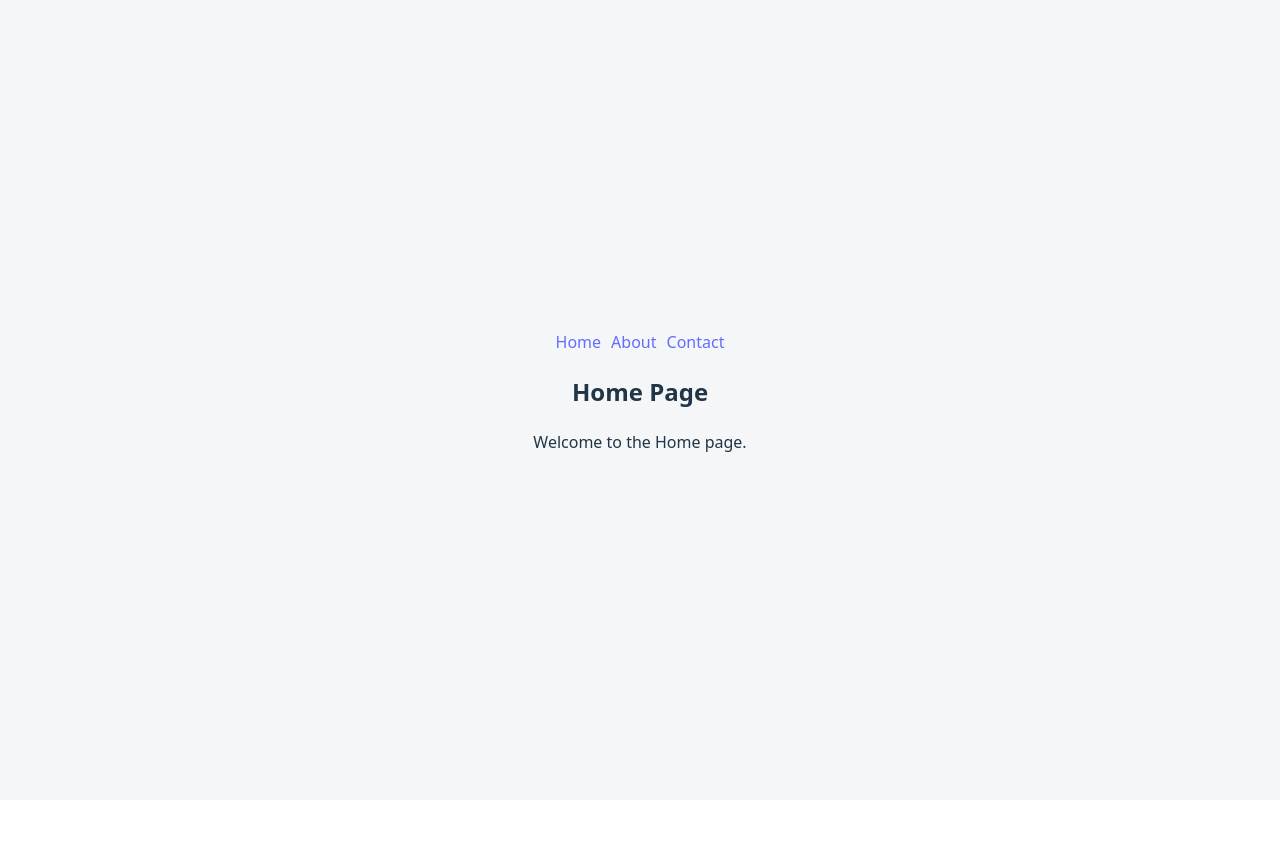
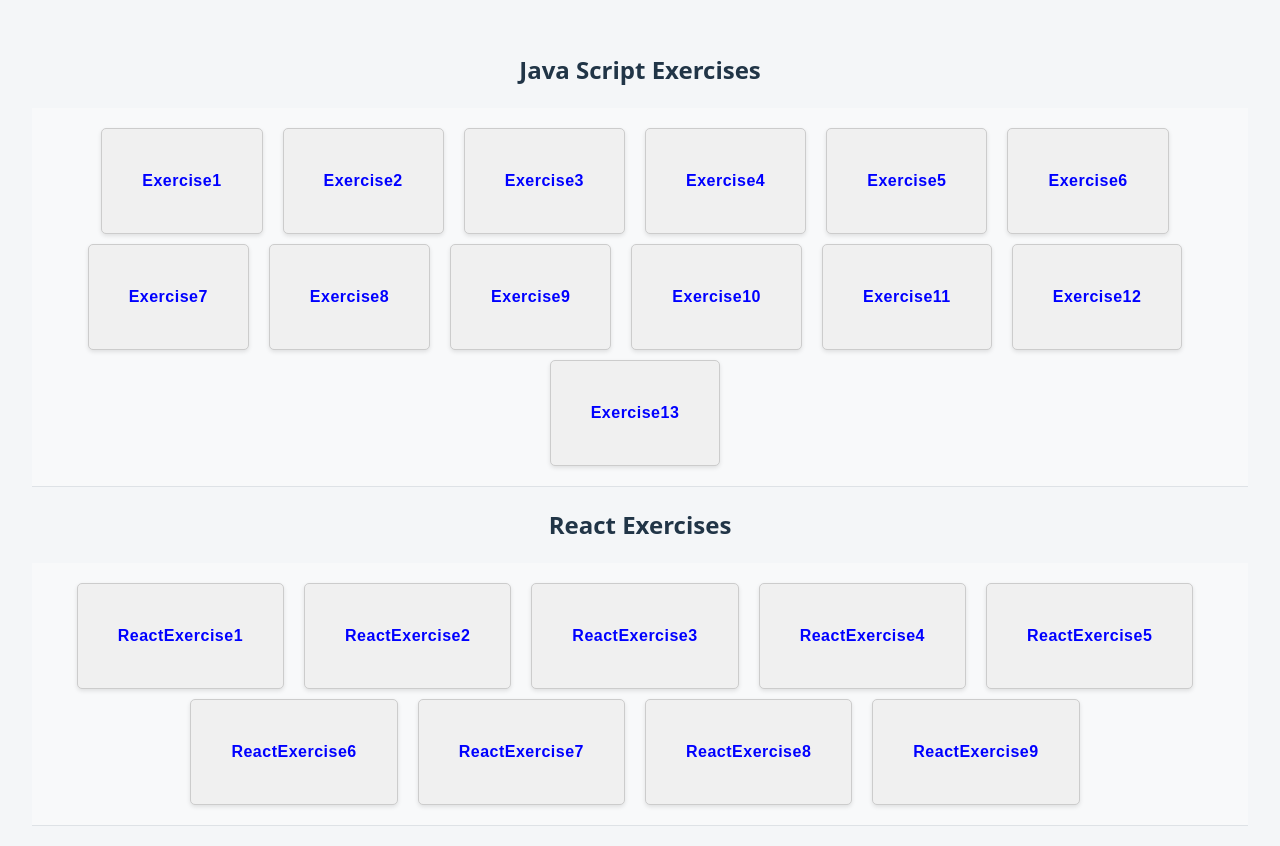
Before and after one commit to kuldeeepkumar/Training, a React (Vite) app: page / in a window 1280 px wide. Shown: the top 846 px of the page. Before the commit the page ends 800 px from the top, so only its background shows below. Built offline with nearby package versions, Linux system fonts and the light colour scheme.

Commit message:
home page expriment is done by using react router dom and exercise 9 is done for userReducer hook in react

```diff
--- a/src/App.jsx
+++ b/src/App.jsx
@@ -1,54 +1,146 @@
+import "./App.css";
+import Exercise1 from "./exercises/exercise1/Exercise1";
+import Exercise2 from "./exercises/exercise2/Exercise2";
+import Exercise3 from "./exercises/exercise3/Exercise3";
+import Exercise4 from "./exercises/exercise4/Exercise4";
+import Exercise5 from "./exercises/exercise5/Exercise5";
+import Exercise6 from "./exercises/exercise6/Exercise6";
+import Exercise7 from "./exercises/exercise7/Exercise7";
+import Exercise8 from "./exercises/exercise8/Exercise8";
+import Exercise9 from "./exercises/exercise9/Exercise9";
+import Exercise10 from "./exercises/exercise10/Exercise10";
+import Exercise11 from "./exercises/exercise11/Exercise11";
+import Exercise12 from "./exercises/exercise12/Exercise12";
+import Exercise13 from "./exercises/exercise13/Exercise13";
+import TodoApp from "./exercises/experiments/TodoApp";
+import ReactExercise1 from "./reactExercises/exercise1/ReactExercise1";
+import ReactExercise2 from "./reactExercises/exercise2/ReactExercise2";
+import ReactExercise3 from "./reactExercises/exercise3/ReactExercise3";
+import ReactExercise4 from "./reactExercises/exercise4/ReactExercise4";
+import ReactExercise5 from "./reactExercises/exercise5/ReactExercise5";
+import ReactExercise6 from "./reactExercises/exercise6/ReactExercise6";
+import ReactExercise7 from "./reactExercises/exercise7/ReactExercise7";
+import ReactExercise8 from "./reactExercises/exercise8/ReactExercise8";
+import ReactExercise9 from "./reactExercises/exercise9/ReactExercise9";
+import { Route, Routes } from "react-router-dom";
+import HomePage from "./HomePage";
+function App() {
+  const javaScriptExercisesData = [
+    {
+      routesName: "/",
+      component: <HomePage />,
+    },
+    {
+      routesName: "Exercise1",
+      component: <Exercise1 />,
+    },
+    {
+      routesName: "Exercise2",
+      component: <Exercise2 />,
+    },
+    {
+      routesName: "Exercise3",
+      component: <Exercise3 />,
+    },
+    {
+      routesName: "Exercise4",
+      component: <Exercise4 />,
+    },
+    {
+      routesName: "Exercise5",
+      component: <Exercise5 />,
+    },
+    {
+      routesName: "Exercise6",
+      component: <Exercise6 />,
+    },
+    {
+      routesName: "Exercise7",
+      component: <Exercise7 />,
+    },
+    {
+      routesName: "Exercise8",
+      component: <Exercise8 />,
+    },
+    {
+      routesName: "Exercise9",
+      component: <Exercise9 />,
+    },
+    {
+      routesName: "Exercise10",
+      component: <Exercise10 />,
+    },
+    {
+      routesName: "Exercise11",
+      component: <Exercise11 />,
+    },
+    {
+      routesName: "Exercise12",
+      component: <Exercise12 />,
+    },
+    {
+      routesName: "Exercise13",
+      component: <Exercise13 />,
+    },
+  ];
 
-import './App.css'
-import Exercise1 from './exercises/exercise1/Exercise1'
-import Exercise2 from './exercises/exercise2/Exercise2'
-import Exercise3 from './exercises/exercise3/Exercise3'
-import Exercise4 from './exercises/exercise4/Exercise4'
-import Exercise5 from './exercises/exercise5/Exercise5'
-import Exercise6 from './exercises/exercise6/Exercise6'
-import Exercise7 from './exercises/exercise7/Exercise7'
-import Exercise8 from './exercises/exercise8/Exercise8';
-import Exercise9 from './exercises/exercise9/Exercise9';
-import Exercise10 from './exercises/exercise10/Exercise10';
-import Exercise11 from './exercises/exercise11/Exercise11';
-import Exercise12 from './exercises/exercise12/Exercise12';
-import Exercise13 from './exercises/exercise13/Exercise13';
-import TodoApp from './exercises/experiments/TodoApp'
-import ReactExercise1 from "./reactExercises/exercise1/ReactExercise1";
-import ReactExercise2 from './reactExercises/exercise2/ReactExercise2'
-import ReactExercise3 from './reactExercises/exercise3/ReactExercise3'
-import ReactExercise4 from './reactExercises/exercise4/ReactExercise4'
-import ReactExercise5 from './reactExercises/exercise5/ReactExercise5'
-import ReactExercise6 from './reactExercises/exercise6/ReactExercise6'
-import ReactExercise7 from './reactExercises/exercise7/ReactExercise7'
-import ReactExercise8 from './reactExercises/exercise8/ReactExercise8'
-function App() {
+  const reactExercisesData = [
+    {
+      routesName: "ReactExercise1",
+      component: <ReactExercise1 />,
+    },
+    {
+      routesName: "ReactExercise2",
+      component: <ReactExercise2 />,
+    },
+    {
+      routesName: "ReactExercise3",
+      component: <ReactExercise3 />,
+    },
+    {
+      routesName: "ReactExercise4",
+      component: <ReactExercise4 />,
+    },
+    {
+      routesName: "ReactExercise5",
+      component: <ReactExercise5 />,
+    },
+    {
+      routesName: "ReactExercise6",
+      component: <ReactExercise6 />,
+    },
+    {
+      routesName: "ReactExercise7",
+      component: <ReactExercise7 />,
+    },
+    {
+      routesName: "ReactExercise8",
+      component: <ReactExercise8 />,
+    },
+    {
+      routesName: "ReactExercise9",
+      component: <ReactExercise9 />,
+    },
+  ];
   return (
     <>
-    {/* <Exercise1/>
-    <Exercise2/>
-    <Exercise3/>
-    <Exercise4/>
-    <Exercise5/>
-    <Exercise6/>
-    <Exercise7/>
-    <Exercise8/>
-    <Exercise9/>
-    <Exercise10/>
-    <Exercise11/>
-    <Exercise12/>
-    <Exercise13/>
-    <ReactExercise1/>
-    <ReactExercise2/>
-    <ReactExercise4/>
-    <ReactExercise5/> */}
-    {/* <ReactExercise6/>
-    <ReactExercise7/> */}
-
-    {/* <TodoApp/> */}
-     {/* <ReactExercise3/> */}
-    <ReactExercise8/>
+      <Routes>
+        {javaScriptExercisesData.map((route) => (
+          <Route
+            key={route.routesName}
+            path={`/${route.routesName}`}
+            element={route.component}
+          />
+        ))}
+        {reactExercisesData.map((route) => (
+          <Route
+            key={route.routesName}
+            path={`/${route.routesName}`}
+            element={route.component}
+          />
+        ))}
+      </Routes>
     </>
   );
 }
-export default App
+export default App;
--- /dev/null
+++ b/src/HomePage.jsx
@@ -0,0 +1,110 @@
+import React from "react";
+import { useNavigate } from "react-router-dom";
+
+const HomePage = () => {
+  const navigation = useNavigate();
+  const javaScriptExecisesData = [
+    {
+      routesName: "Exercise1",
+    },
+    {
+      routesName: "Exercise2",
+    },
+    {
+      routesName: "Exercise3",
+    },
+    {
+      routesName: "Exercise4",
+    },
+    {
+      routesName: "Exercise5",
+    },
+    {
+      routesName: "Exercise6",
+    },
+    {
+      routesName: "Exercise7",
+    },
+    {
+      routesName: "Exercise8",
+    },
+    {
+      routesName: "Exercise9",
+    },
+    {
+      routesName: "Exercise10",
+    },
+    {
+      routesName: "Exercise11",
+    },
+    {
+      routesName: "Exercise12",
+    },
+    {
+      routesName: "Exercise13",
+    },
+  ];
+  const reactExecisesData = [
+    {
+      routesName: "ReactExercise1",
+    },
+    {
+      routesName: "ReactExercise2",
+    },
+    {
+      routesName: "ReactExercise3",
+    },
+    {
+      routesName: "ReactExercise4",
+    },
+    {
+      routesName: "ReactExercise5",
+    },
+    {
+      routesName: "ReactExercise6",
+    },
+    {
+      routesName: "ReactExercise7",
+    },
+    {
+      routesName: "ReactExercise8",
+    },
+    {
+      routesName: "ReactExercise9",
+    },
+  ];
+  return (
+    <>
+      <div>
+        <h2> Java Script Exercises</h2>
+        <nav className="mainContainer">
+          {javaScriptExecisesData.map((route) => (
+            <button
+              key={route.routesName}
+              onClick={() => navigation(`/${route.routesName}`)}
+              className="cardButton"
+            >
+              {route.routesName}
+            </button>
+          ))}
+        </nav>
+      </div>
+      <div>
+        <h2> React Exercises</h2>
+        <nav className="mainContainer">
+          {reactExecisesData.map((route) => (
+            <button
+              key={route.routesName}
+              onClick={() => navigation(`/${route.routesName}`)}
+              className="cardButton"
+            >
+              {route.routesName}
+            </button>
+          ))}
+        </nav>
+      </div>
+    </>
+  );
+};
+
+export default HomePage;
--- a/src/index.css
+++ b/src/index.css
@@ -66,3 +66,40 @@ button:focus-visible {
     background-color: #f9f9f9;
   }
 }
+
+.cardButton {
+  margin-right: 10px;
+  text-decoration: none;
+  color: blue;
+  font-weight: bold;
+  font-size: 16px;
+  padding: 40px;
+  border-radius: 5px;
+  background-color: #f0f0f0;
+  box-shadow: 0 2px 4px rgba(0, 0, 0, 0.1);
+  transition: background-color 0.3s ease;
+  display: inline-block;
+  text-align: center;
+  vertical-align: middle;
+  line-height: 1.5;
+  border: 1px solid #ccc;
+  cursor: pointer;
+  font-family: Arial, sans-serif;
+  font-style: normal;
+  font-variant: normal;
+  letter-spacing: 0.5px;
+  white-space: nowrap;
+}
+.button:hover {
+  background-color: #e0e0e0;
+}
+.mainContainer {
+  padding: 20px;
+  background-color: #f8f9fa;
+  border-bottom: 1px solid #dee2e6;
+  display: flex;
+  justify-content: center;
+  align-items: center;
+  flex-wrap: wrap;
+  gap: 10px;
+}
--- a/src/main.jsx
+++ b/src/main.jsx
@@ -1,9 +1,11 @@
-import { StrictMode } from 'react'
-import { createRoot } from 'react-dom/client'
-import './index.css'
-import App from './App.jsx'
+import { StrictMode } from "react";
+import { createRoot } from "react-dom/client";
+import "./index.css";
+import App from "./App.jsx";
+import { BrowserRouter } from "react-router-dom";
 
 createRoot(document.getElementById("root")).render(
-  // <StrictMode></StrictMode>,
-  <App />
+  <BrowserRouter>
+    <App />
+  </BrowserRouter>
 );
--- a/src/reactExercises/exercise8/ReactExercise8.jsx
+++ b/src/reactExercises/exercise8/ReactExercise8.jsx
@@ -1,4 +1,4 @@
-import { BrowserRouter, Link, Navigate, Route, Routes } from "react-router-dom";
+import {  Link, Navigate, Route, Routes } from "react-router-dom";
 
 import About from "./About";
 import Contact from "./Contact";
@@ -8,7 +8,7 @@ import React from "react";
 
 function ReactExercise8() {
    return (
-    <BrowserRouter>
+
       <div>
         {/* Navigation Links */}
         <nav>
@@ -34,7 +34,7 @@ function ReactExercise8() {
           <Route path="*" element={<NotFound />} />
         </Routes>
       </div>
-    </BrowserRouter>
+
   );
 }
 
--- /dev/null
+++ b/src/reactExercises/exercise9/BasicExample.jsx
@@ -0,0 +1,42 @@
+import React, { useReducer } from "react";
+
+// Initial state object
+const initialState = { count: 0 };
+
+// Reducer function to update state based on action type
+function reducer(state, action) {
+  switch (action.type) {
+    case "increment":
+      return { count: state.count + 1 };
+    case "decrement":
+      return { count: state.count - 1 };
+    case "reset":
+      return { count: 0 };
+    default:
+      return state;
+  }
+}
+
+// Main Basic Example Counter component
+function BasicExample() {
+  const [state, dispatch] = useReducer(reducer, initialState);
+
+  return (
+    <div style={{ padding: "20px", fontFamily: "Arial" }}>
+      <h2>Counter: {state.count}</h2>
+      <button onClick={() => dispatch({ type: "increment" })}>Increment</button>
+      <button
+        onClick={() => dispatch({ type: "decrement" })}
+        style={{ marginLeft: "10px" }}>
+        Decrement
+      </button>
+      <button
+        onClick={() => dispatch({ type: "reset" })}
+        style={{ marginLeft: "10px" }}>
+        Reset
+      </button>
+    </div>
+  );
+}
+
+export default BasicExample;
--- /dev/null
+++ b/src/reactExercises/exercise9/ComplexExample.jsx
@@ -0,0 +1,71 @@
+// demo.js (Extended Example)
+
+import React, { useReducer } from "react";
+
+// Initial form state
+const initialFormState = {
+  name: "",
+  email: "",
+  age: "",
+};
+
+// Reducer function to update form fields or reset
+function formReducer(state, action) {
+  switch (action.type) {
+    case "UPDATE_FIELD":
+      return {
+        ...state,
+        [action.field]: action.value,
+      };
+    case "RESET_FORM":
+      return initialFormState;
+    default:
+      return state;
+  }
+}
+
+// Main Form component
+function ComplexExample() {
+  const [formState, dispatch] = useReducer(formReducer, initialFormState);
+
+  // Handle input changes
+  const handleChange = (e) => {
+    dispatch({
+      type: "UPDATE_FIELD",
+      field: e.target.name,
+      value: e.target.value,
+    });
+  };
+
+  // Handle form submission
+  const handleSubmit = (e) => {
+    e.preventDefault();
+    alert(JSON.stringify(formState, null, 2));
+    dispatch({ type: "RESET_FORM" });
+  };
+
+  return (
+    <div style={{ padding: "20px", fontFamily: "Arial" }}>
+      <h2>User Form</h2>
+      <form onSubmit={handleSubmit}>
+        <div>
+          <label>Name: </label>
+          <input name="name" value={formState.name} onChange={handleChange} />
+        </div>
+        <div style={{ marginTop: "10px" }}>
+          <label>Email: </label>
+          <input name="email" value={formState.email} onChange={handleChange} />
+        </div>
+        <div style={{ marginTop: "10px" }}>
+          <label>Age: </label>
+          <input name="age" value={formState.age} onChange={handleChange} />
+        </div>
+        <button type="submit" style={{ marginTop: "20px" }}>
+          Submit
+        </button>
+      </form>
+    </div>
+  );
+}
+
+export default ComplexExample;
--- /dev/null
+++ b/src/reactExercises/exercise9/ReactExercise9.jsx
@@ -0,0 +1,14 @@
+import BasicExample from "./BasicExample";
+import ComplexExample from "./ComplexExample";
+import React from "react";
+
+const ReactExercise9 = () => {
+  return (
+    <>
+      <BasicExample />
+      <ComplexExample />
+    </>
+  );
+};
+
+export default ReactExercise9;
```
